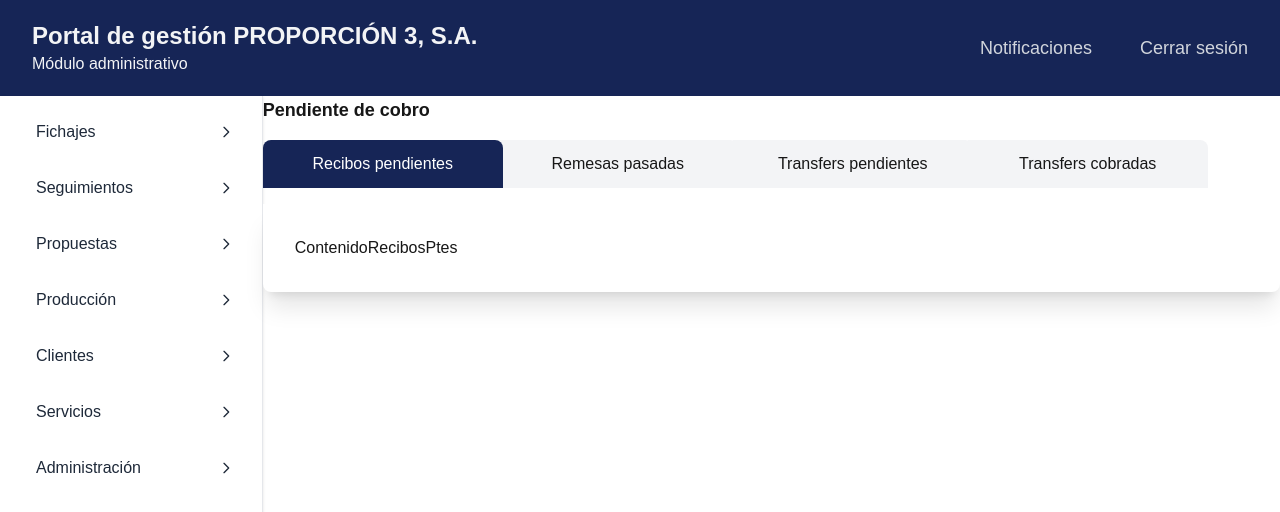
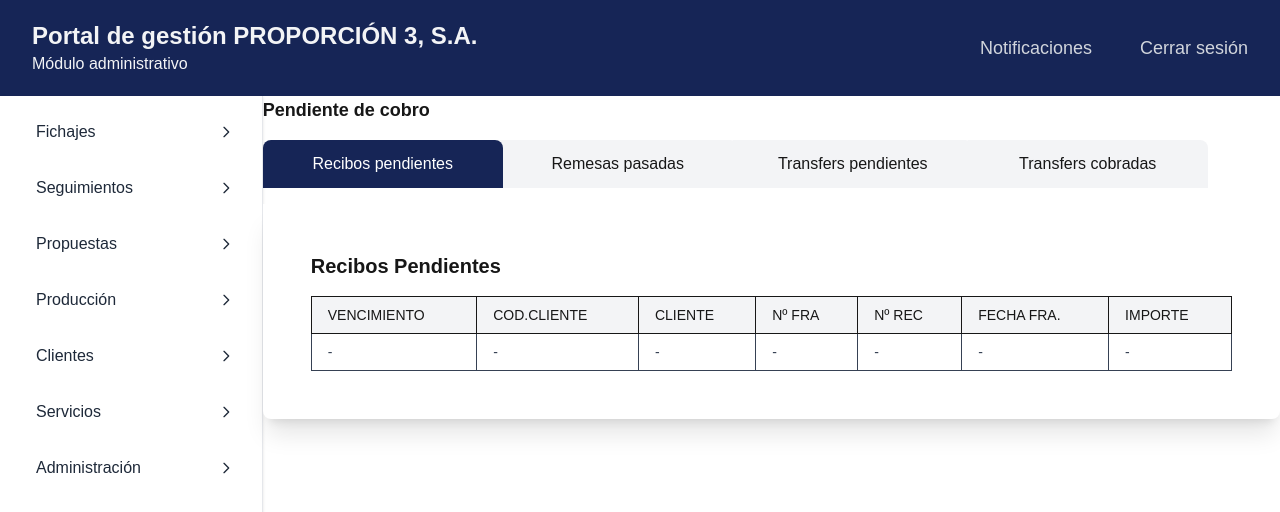
Before and after one commit to frankgimeno3/fichajesp3, a Next.js app: page /dashboard/administracion/pendientecobro.tsx in a window 1280 px wide. Shown: the top 512 px of the page. Built offline with nearby package versions, Linux system fonts and the light colour scheme; no server answers; what aws-amplify would draw is missing.

Commit message:
creo tabla contenido recibos ptes

```diff
--- a/src/app/dashboard/administracion/pendientecobro.tsx/ptecomponents/Contenidorecibosptes.tsx
+++ b/src/app/dashboard/administracion/pendientecobro.tsx/ptecomponents/Contenidorecibosptes.tsx
@@ -1,12 +1,45 @@
 import React, { FC } from 'react';
 
-interface ContenidoRecibosPtesProps {
+interface ContenidoRecibosPtesProps {}
 
-}
+const ContenidoRecibosPtes: FC<ContenidoRecibosPtesProps> = () => {
+  const columnas = [
+    'VENCIMIENTO',
+    'COD.CLIENTE',
+    'CLIENTE',
+    'Nº FRA',
+    'Nº REC',
+    'FECHA FRA.',
+    'IMPORTE',
+  ];
 
-const ContenidoRecibosPtes: FC<ContenidoRecibosPtesProps> = ({ }) => {
   return (
-    <div>ContenidoRecibosPtes</div>
+    <div className="p-4">
+      <h2 className="text-xl font-bold mb-4">Recibos Pendientes</h2>
+      <div className="overflow-x-auto">
+        <table className="min-w-full table-auto border border-gray-300">
+          <thead>
+            <tr className="bg-gray-100">
+              {columnas.map((col, idx) => (
+                <th key={idx} className="border px-4 py-2 text-left text-sm font-medium">
+                  {col}
+                </th>
+              ))}
+            </tr>
+          </thead>
+          <tbody>
+            {/* Puedes sustituir estos valores por datos reales */}
+            <tr>
+              {columnas.map((_, idx) => (
+                <td key={idx} className="border px-4 py-2 text-sm text-gray-700">
+                  -
+                </td>
+              ))}
+            </tr>
+          </tbody>
+        </table>
+      </div>
+    </div>
   );
 };
 
```
